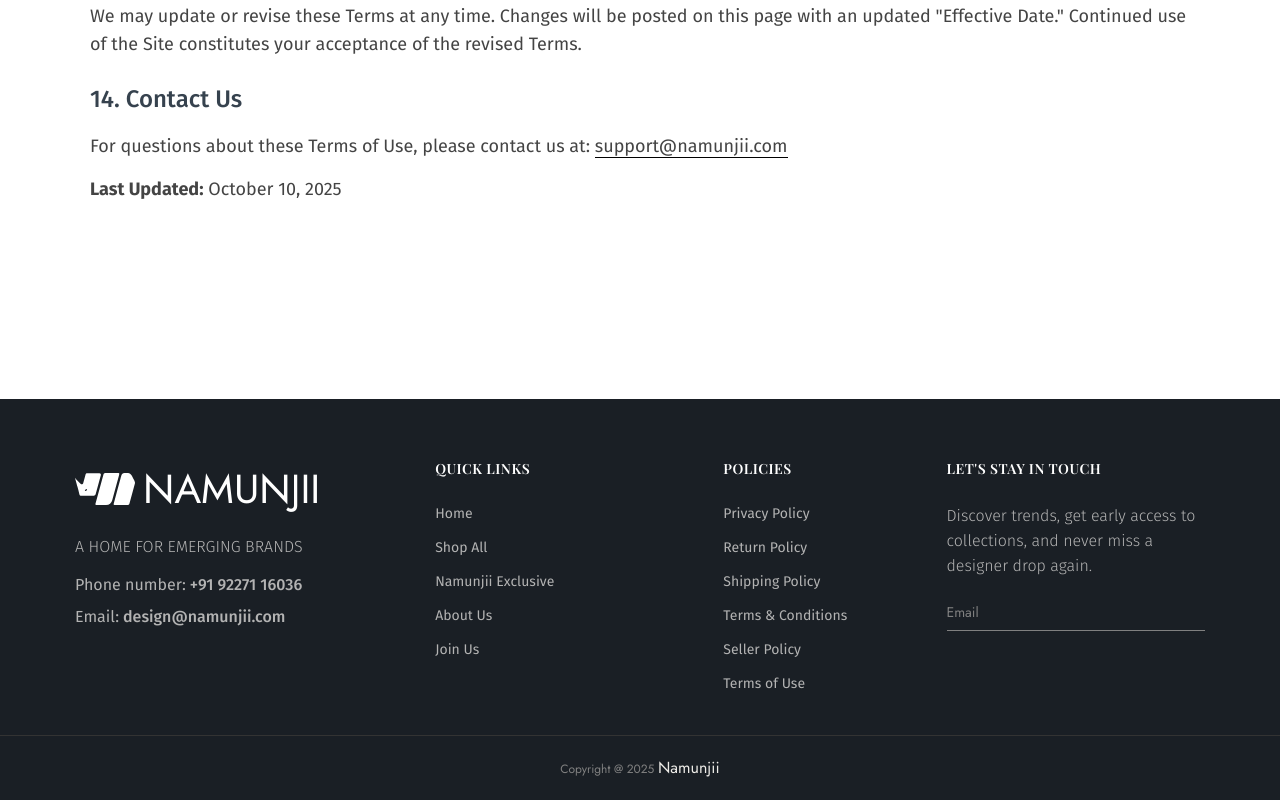
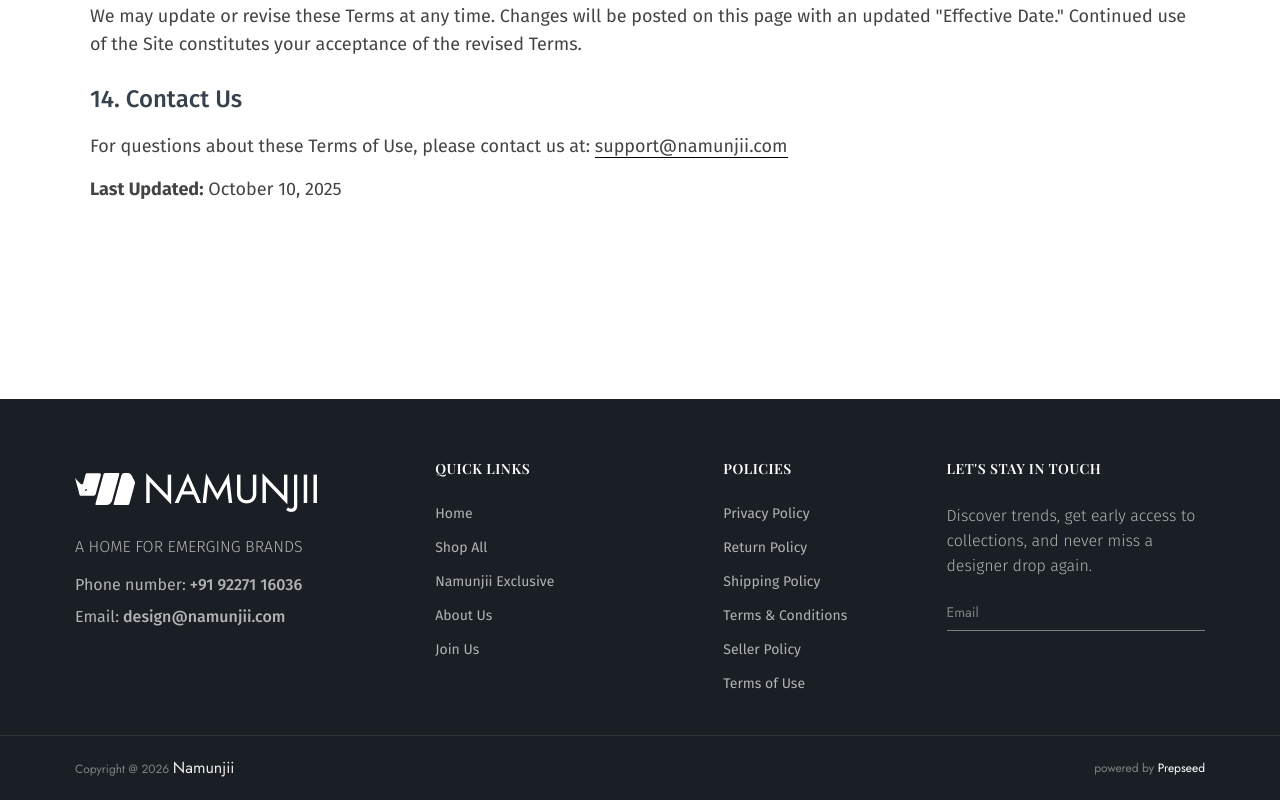
Before and after one commit to neeelpatell19/namunjii, a React (Vite) app: page /terms-of-use in a window 1280 px wide. Shown: the part 2469-3269 px from the top of the page. Built offline with nearby package versions, Linux system fonts and the light colour scheme; no server answers; a web font is replaced by a local one.

Commit message:
fixed : footer

```diff
--- a/src/Components/Footer/Footer.css
+++ b/src/Components/Footer/Footer.css
@@ -176,7 +176,19 @@
 .FooterCopyright {
   border-top: 1px solid var(--neutral-300);
   padding: 20px 0;
-  text-align: center;
+  /* text-align: center; */
+  display: flex;
+  align-items: center;
+  justify-content: space-between;
+}
+.FooterCopyrightContent{
+  display: flex;
+  justify-content: space-between;
+  align-items: center;
+  width: 100%;
+}
+.FooterCopyrightContent p a{
+  color: white;
 }
 
 .FooterCopyright p {
@@ -203,6 +215,9 @@
   .FooterColumn {
     gap: 5px;
     margin-bottom: 20px;
+  }
+  .FooterCopyrightContent{
+    flex-direction: column;
   }
 
   /* Center the first column (Logo, Tagline, Contact Details) on mobile */
@@ -322,7 +337,6 @@
 }
 @media (max-width: 825px) {
   .padding-left{
-    padding-left: 80px !important;
+    /* padding-left: 80px !important; */
   }
   }
-}
--- a/src/Components/Footer/Footer.jsx
+++ b/src/Components/Footer/Footer.jsx
@@ -161,8 +161,9 @@ const Footer = () => {
       <div className="FooterCopyright">
         <div className="Container FooterCopyrightContent">
           <p>
-            Copyright @ 2025 <span>Namunjii</span>
+            Copyright @ {new Date().getFullYear()} <span>Namunjii</span>
           </p>
+          <p>powered by <a href="https://prepseed.com">Prepseed</a></p>
         </div>
       </div>
     </div>
```
